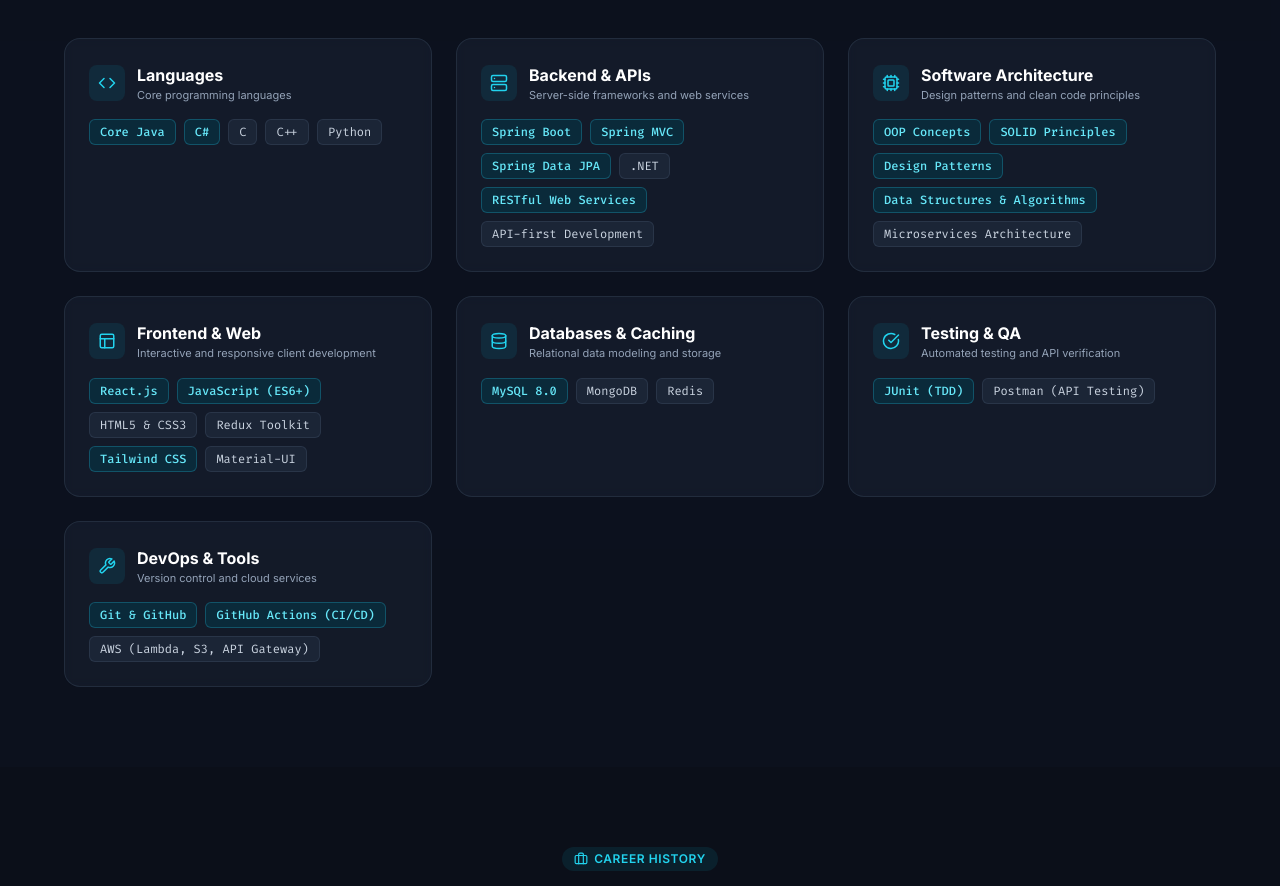
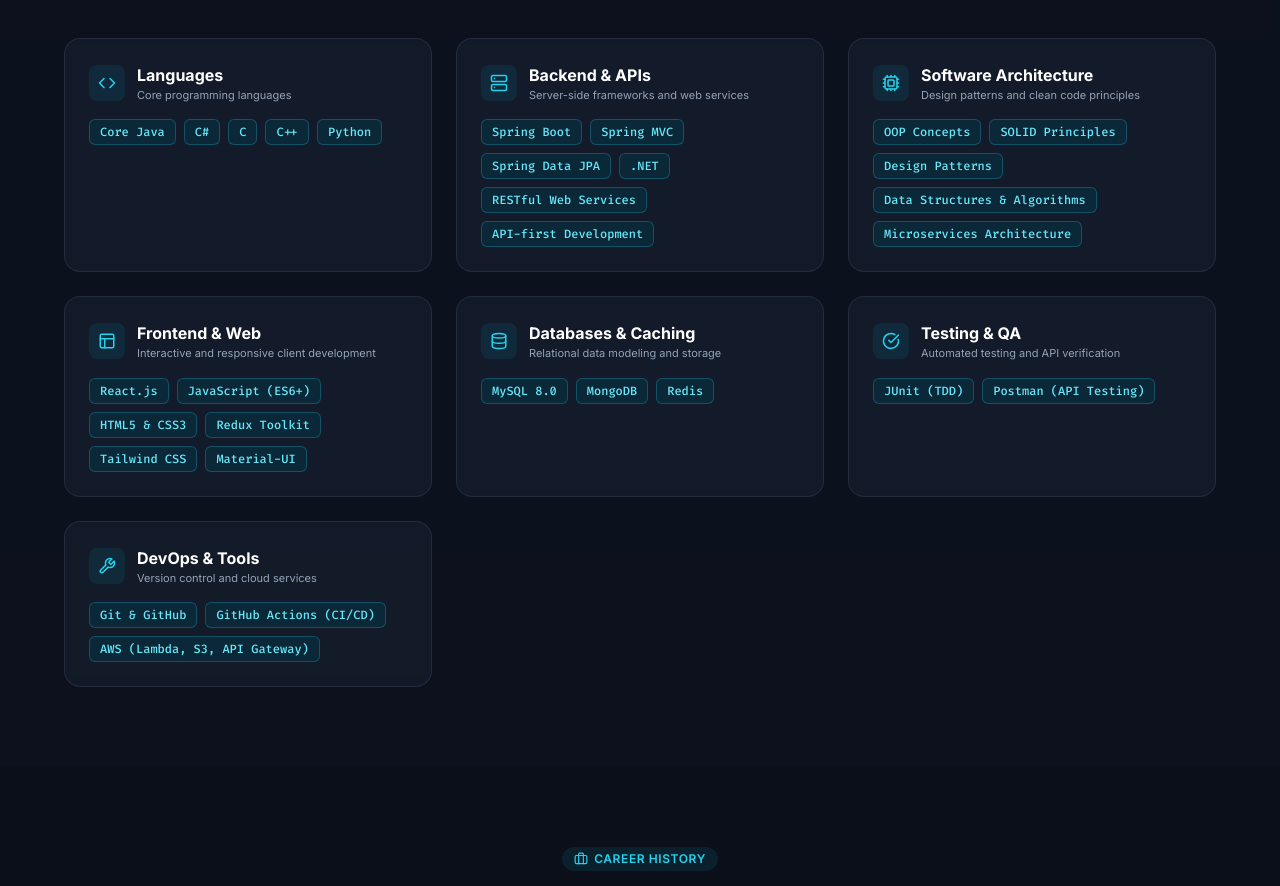
Before and after one commit to Geeker02/portfolio, a React (Vite) app in the folder client/: page / in a window 1280 px wide. Shown: the part 1992-2878 px from the top of the page. Built offline with nearby package versions, Linux system fonts and the light colour scheme.

Commit message:
Update skills styling to uniform badges

```diff
--- a/client/src/components/Skills.jsx
+++ b/client/src/components/Skills.jsx
@@ -96,11 +96,7 @@
                     {group.skills.map((skill, sIdx) => (
                       <span
                         key={sIdx}
-                        className={`inline-flex items-center px-2.5 py-1 rounded-md text-xs font-mono transition-all ${
-                          skill.highlight
-                            ? 'bg-cyan-50 dark:bg-cyan-950/70 text-cyan-700 dark:text-cyan-300 border border-cyan-200 dark:border-cyan-800/80 font-medium'
-                            : 'bg-slate-100 dark:bg-slate-800/80 text-slate-700 dark:text-slate-300 border border-slate-200 dark:border-slate-700/60'
-                        }`}
+                        className="inline-flex items-center px-2.5 py-1 rounded-md text-xs font-mono font-medium bg-cyan-50/80 dark:bg-cyan-950/60 text-cyan-700 dark:text-cyan-300 border border-cyan-200/80 dark:border-cyan-800/80 hover:border-cyan-500/60 transition-all duration-200"
                       >
                         {skill.name}
                       </span>
```
